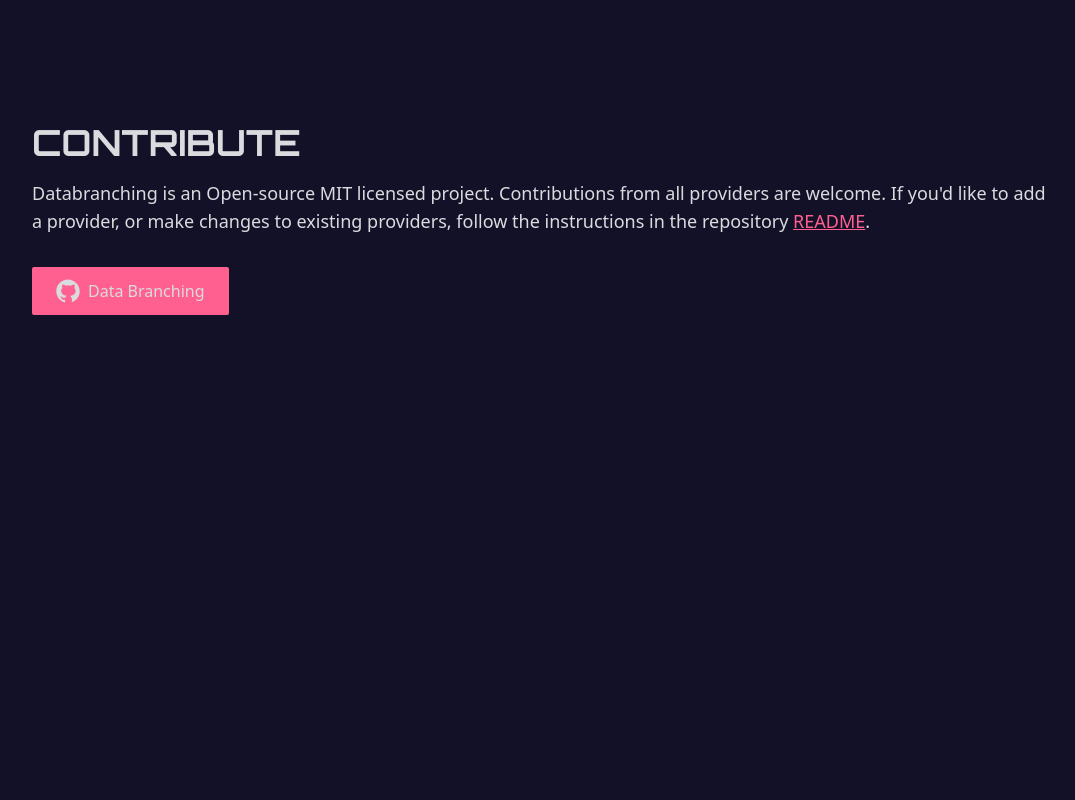
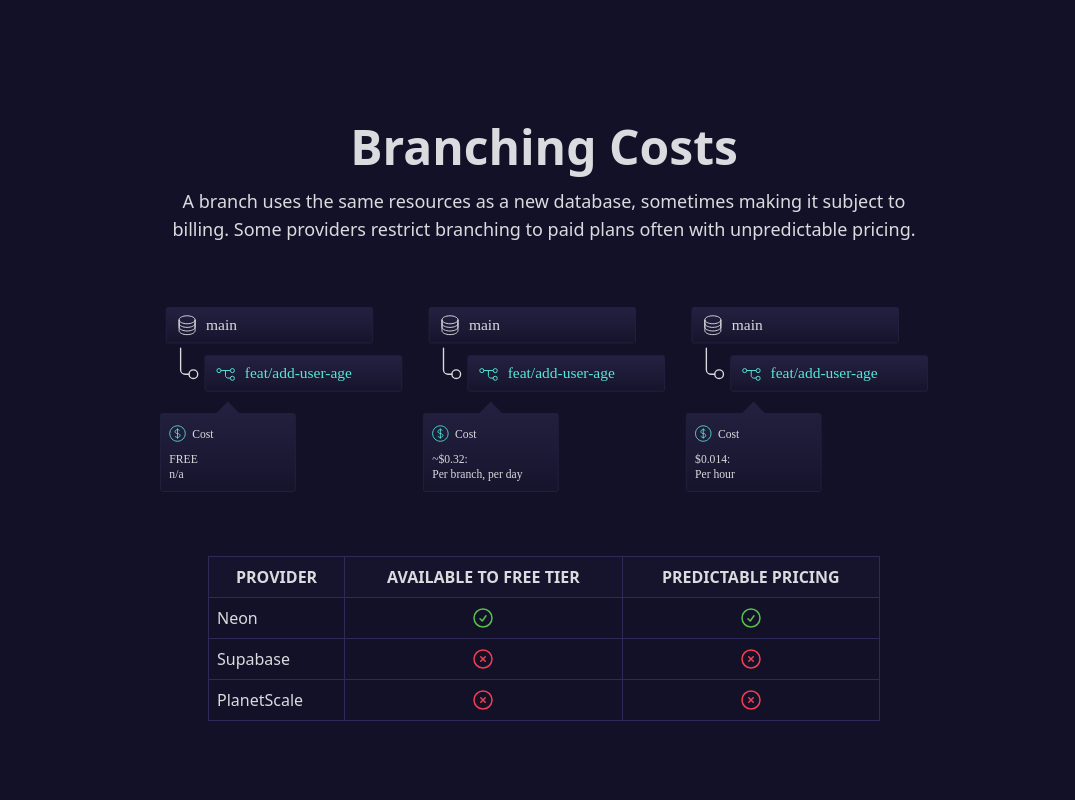
Before and after one commit to databranching/databranching, an Astro site: page / in a window 1280 px wide. Shown: the part 4080-4880 px from the top of the page, without its empty margins (96-1171 px from the left). Before the commit the page ends 4603 px from the top, so only its background shows below. Built offline with nearby package versions, Linux system fonts and the light colour scheme; Astro itself is replaced by a stand-in of ours.

Commit message:
feat: add branching costs section

```diff
--- a/src/pages/index.astro
+++ b/src/pages/index.astro
@@ -17,6 +17,10 @@
 
 import ResourceIsolationDiagram from '../sections/resource-isolation-diagram.svg';
 import ResourceIsolationTable from '../sections/resource-isolation-table.astro';
+
+import BranchingCostsDiagramvHorizontal from '../sections/branching-costs-diagram-horizontal.svg';
+import BranchingCostsDiagramvVertical from '../sections/branching-costs-diagram-vertical.svg';
+import BranchingCostsTable from '../sections/branching-costs-table.astro';
 ---
 
 <Main className='text-brand-text'>
@@ -119,6 +123,23 @@
       </section>
 
       <section>
+        <h2 class='section-h2 text-center'>Branching Costs</h2>
+        <p class='section-p text-center mx-auto'>
+          A branch uses the same resources as a new database, sometimes making it subject to billing. Some providers
+          restrict branching to paid plans often with unpredictable pricing.
+        </p>
+        <div class='hidden lg:block w-full mx-auto max-w-3xl mb-16'>
+          <img src={BranchingCostsDiagramvHorizontal.src} alt='branching costs diagram' />
+        </div>
+        <div class='block lg:hidden w-full mx-auto max-w-[14rem] mb-16 lg:mb-0'>
+          <img src={BranchingCostsDiagramvVertical.src} alt='branching costs diagram' />
+        </div>
+        <div class='mx-auto max-w-2xl'>
+          <BranchingCostsTable />
+        </div>
+      </section>
+
+      <section>
         <h2 class='text-2xl sm:text-4xl font-heading uppercase font-bold mb-4 text-center sm:text-left'>contribute</h2>
         <p class='text-lg mb-8 text-center sm:text-left'>
           Databranching is an Open-source MIT licensed project. Contributions from all providers are welcome. If you'd
--- /dev/null
+++ b/src/sections/branching-costs-table.astro
@@ -0,0 +1,12 @@
+---
+import Table from '../components/table.astro';
+---
+
+<Table
+  tableHeaders={['Provider', 'Available to free tier', 'predictable pricing']}
+  tableRows={[
+    ['Neon', 'check', 'check'],
+    ['Supabase', 'cross', 'cross'],
+    ['PlanetScale', 'cross', 'cross'],
+  ]}
+/>
```
Also changed, not shown: src/sections/branching-costs-diagram-horizontal.svg (added), src/sections/branching-costs-diagram-vertical.svg (added).
